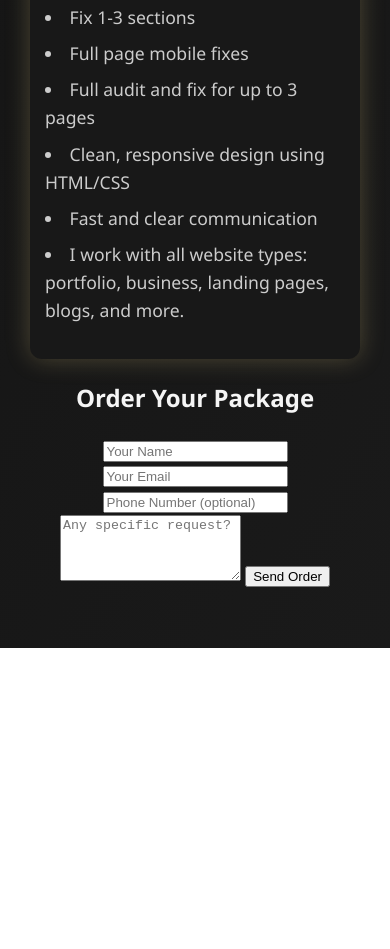
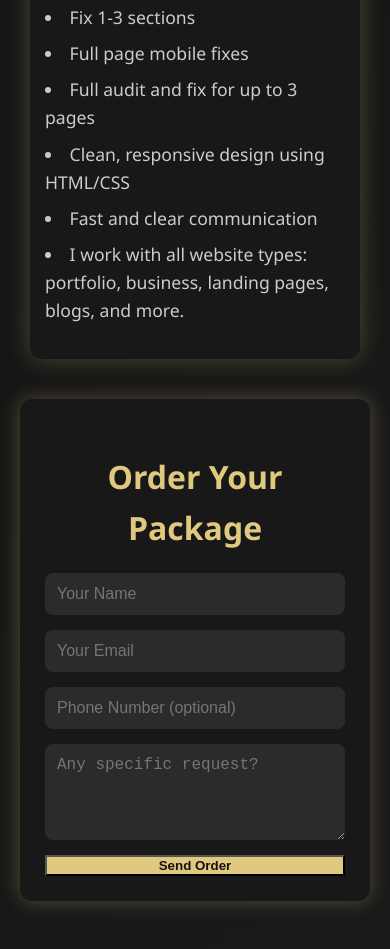
Before and after one commit to adam-zm10/service2, a plain HTML site: page index.html in a window 390 px wide. Shown: the part 2077-3026 px from the top of the page. Before the commit the page ends 2725 px from the top, so only its background shows below. Drawn offline with Linux system fonts and the light colour scheme.

Commit message:
Update mobile-fix.css

```diff
--- a/mobile-fix.css
+++ b/mobile-fix.css
@@ -138,3 +138,67 @@ body {
     margin: 20px 10px;
   }
 }
+.contact-form {
+  max-width: 700px;
+  margin: 40px auto;
+  padding: 25px;
+  background-color: #181818;
+  border-radius: 12px;
+  color: #f5f5f5;
+  box-shadow: 0 0 20px rgba(224, 201, 127, 0.3);
+}
+
+.contact-form h2 {
+  font-size: 2em;
+  margin-bottom: 20px;
+  color: #e0c97f;
+  text-align: center;
+}
+
+.contact-form form {
+  display: flex;
+  flex-direction: column;
+  gap: 15px;
+}
+
+.contact-form input,
+.contact-form textarea {
+  padding: 12px;
+  font-size: 1rem;
+  border: none;
+  border-radius: 8px;
+  background-color: #2b2b2b;
+  color: #fff;
+}
+
+.contact-form input:focus,
+.contact-form textarea:focus {
+  outline: 2px solid #e0c97f;
+}
+
+.contact-form button.btn {
+  background-color: #e0c97f;
+  color: #111;
+  font-weight: bold;
+  cursor: pointer;
+}
+
+.contact-form button.btn:hover {
+  background-color: #f3dc8f;
+}
+.preview-img {
+  width: 100%; /* makes it fill the card width */
+  max-width: 300px; /* limits the size if card is wide */
+  height: auto; /* keeps aspect ratio */
+  margin-top: 1rem;
+  border-radius: 10px;
+  box-shadow: 0 0 10px #e0c97f55;
+  transition: transform 0.3s ease;
+  display: block;
+  margin-left: auto;
+  margin-right: auto;
+}
+
+.preview-img:hover {
+  transform: scale(1.05);
+}
```
